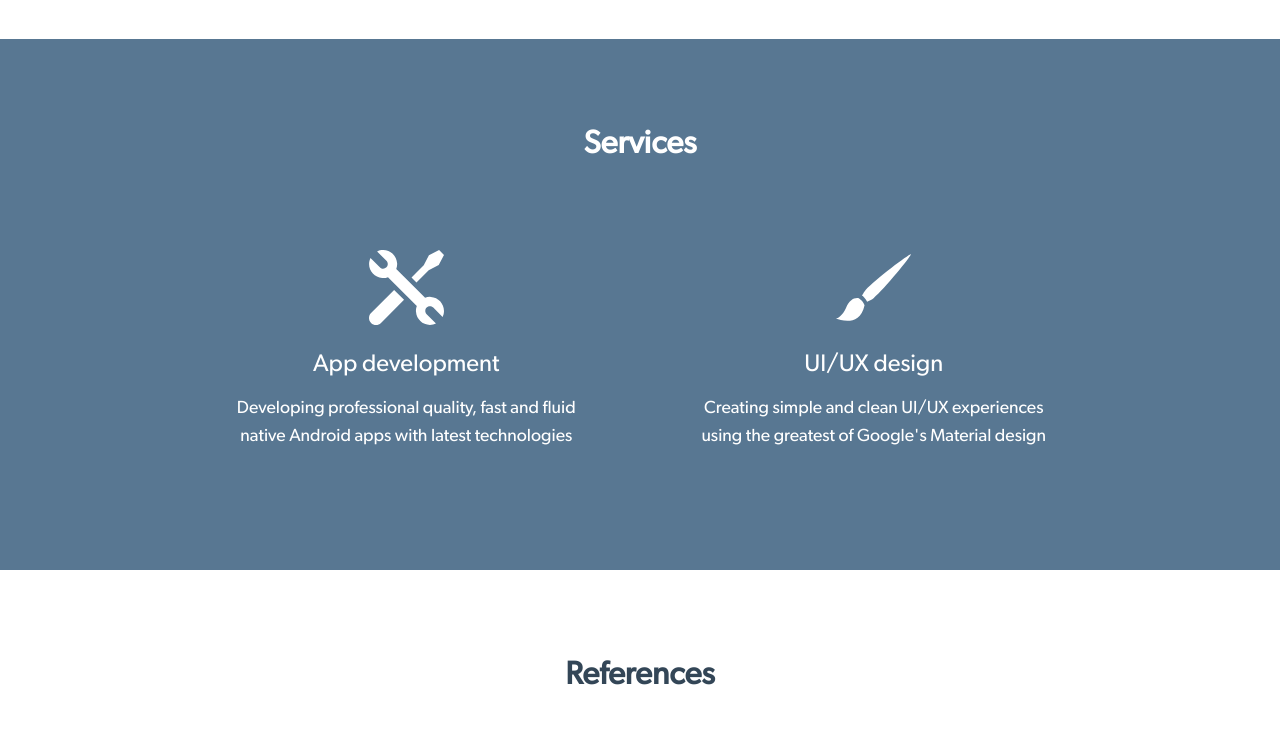
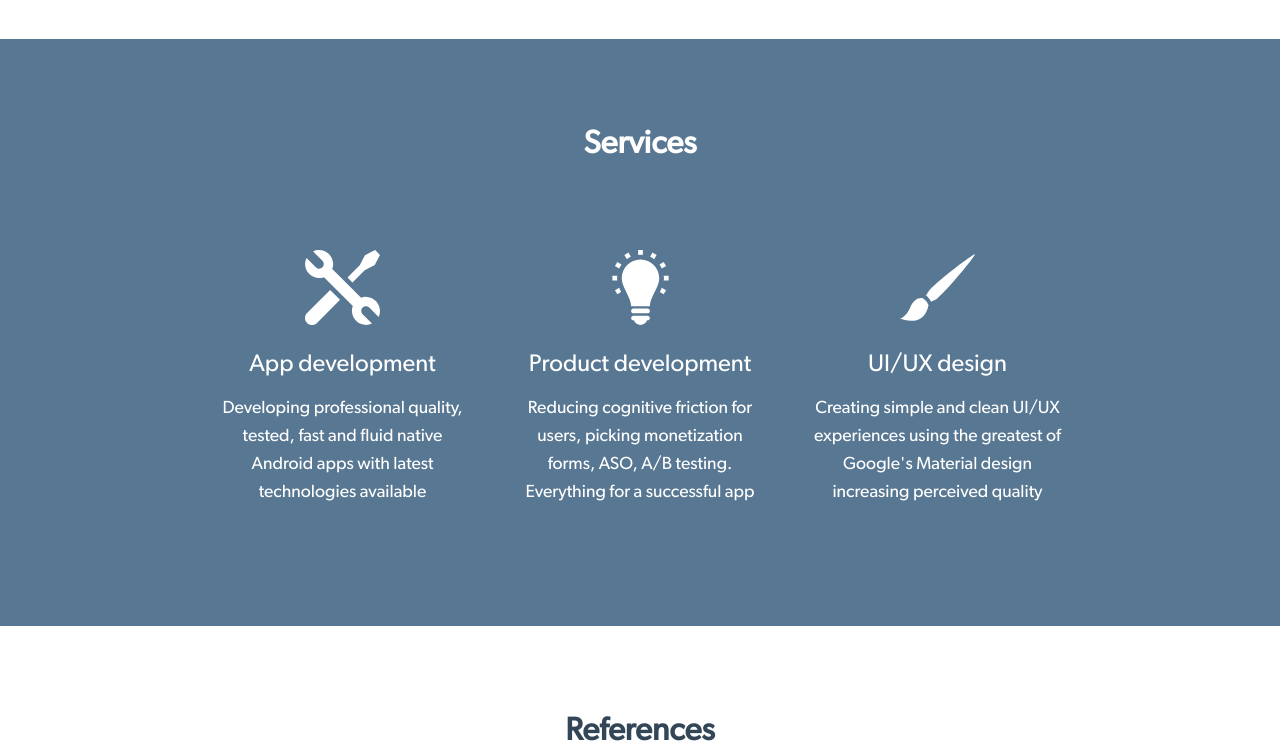
Before and after one commit to ursusursus/PersonalWeb, a PHP site: page /en/index.html in a window 1280 px wide. Shown: the part 2557-3303 px from the top of the page. Run offline with PHP 8.4, Linux system fonts and the light colour scheme.

Commit message:
pridany product development

```diff
--- a/en/index.html
+++ b/en/index.html
@@ -218,12 +218,17 @@
 				<div class="service">
 					<img class="service-img" src="../images/icon_dev.svg"/>
 					<p class="service-title">App development</p>
-					<p class="service-desc">Developing professional quality, fast and fluid native Android apps with latest technologies</p>
+					<p class="service-desc">Developing professional quality, tested, fast and fluid native Android apps with latest technologies available</p>
+				</div>
+				<div class="service">
+					<img class="service-img" src="../images/icon_product.svg"/>
+					<p class="service-title">Product development</p>
+					<p class="service-desc">Reducing cognitive friction for users, picking monetization forms, ASO, A/B testing. Everything for a successful app</p>
 				</div>
 				<div class="service">
 					<img class="service-img" src="../images/icon_design.svg"/>
 					<p class="service-title">UI/UX design</p>
-					<p class="service-desc">Creating simple and clean UI/UX experiences using the greatest of Google&#39;s Material design</p>
+					<p class="service-desc">Creating simple and clean UI/UX experiences using the greatest of Google&#39;s Material design increasing perceived quality</p>
 				</div>
 			</div>
 		</div>
--- a/index.html
+++ b/index.html
@@ -221,6 +221,11 @@
 					<p class="service-desc">Vývoj natívnych Android aplikácií vysokej kvality použitím najnovších technológií zaručujúcimi rýchlosť a odozvu</p>
 				</div>
 				<div class="service">
+					<img class="service-img" src="images/icon_product.svg"/>
+					<p class="service-title">Produktový vývoj</p>
+					<p class="service-desc">Odstraňovanie trenia v používateľských scenároch, formy monetizácie, ASO, A/B testing. Všetko pre úspešnú aplikáciu</p>
+				</div>
+				<div class="service">
 					<img class="service-img" src="images/icon_design.svg"/>
 					<p class="service-title">UI/UX dizajn</p>
 					<p class="service-desc">Vytváranie jednoduchých a krásnych používateľských rozhraní využívajúc to najlepšie z Material dizajnu od Googlu</p>
--- a/styles/landing.css
+++ b/styles/landing.css
@@ -287,7 +287,7 @@ SERVICES
 	justify-content: space-between;
 }
 .service {
-	width: 45%;
+	width: 30%;
 	display: flex;
 	flex-direction: column;
 	align-items: center;
@@ -503,6 +503,10 @@ RESPONSIVE
 	#langs-bottom {
 		display: flex;
 	}
+	.service {
+		width: 45%;
+		margin-bottom: 100px;
+	}
 }
 @media only screen and (max-width: 479px) {
 	#main {
```
Also changed, not shown: images/icon_product.svg (added).
